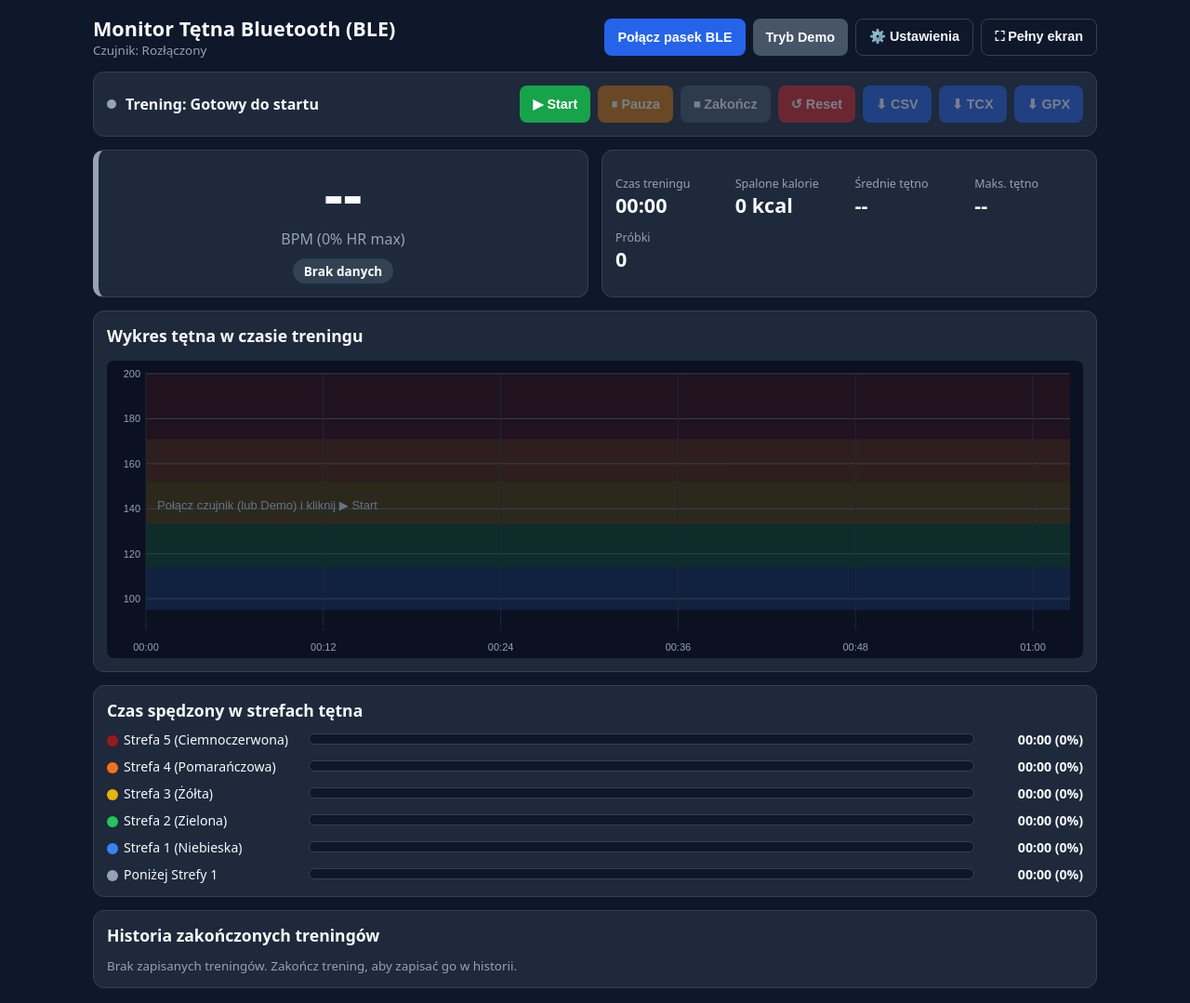
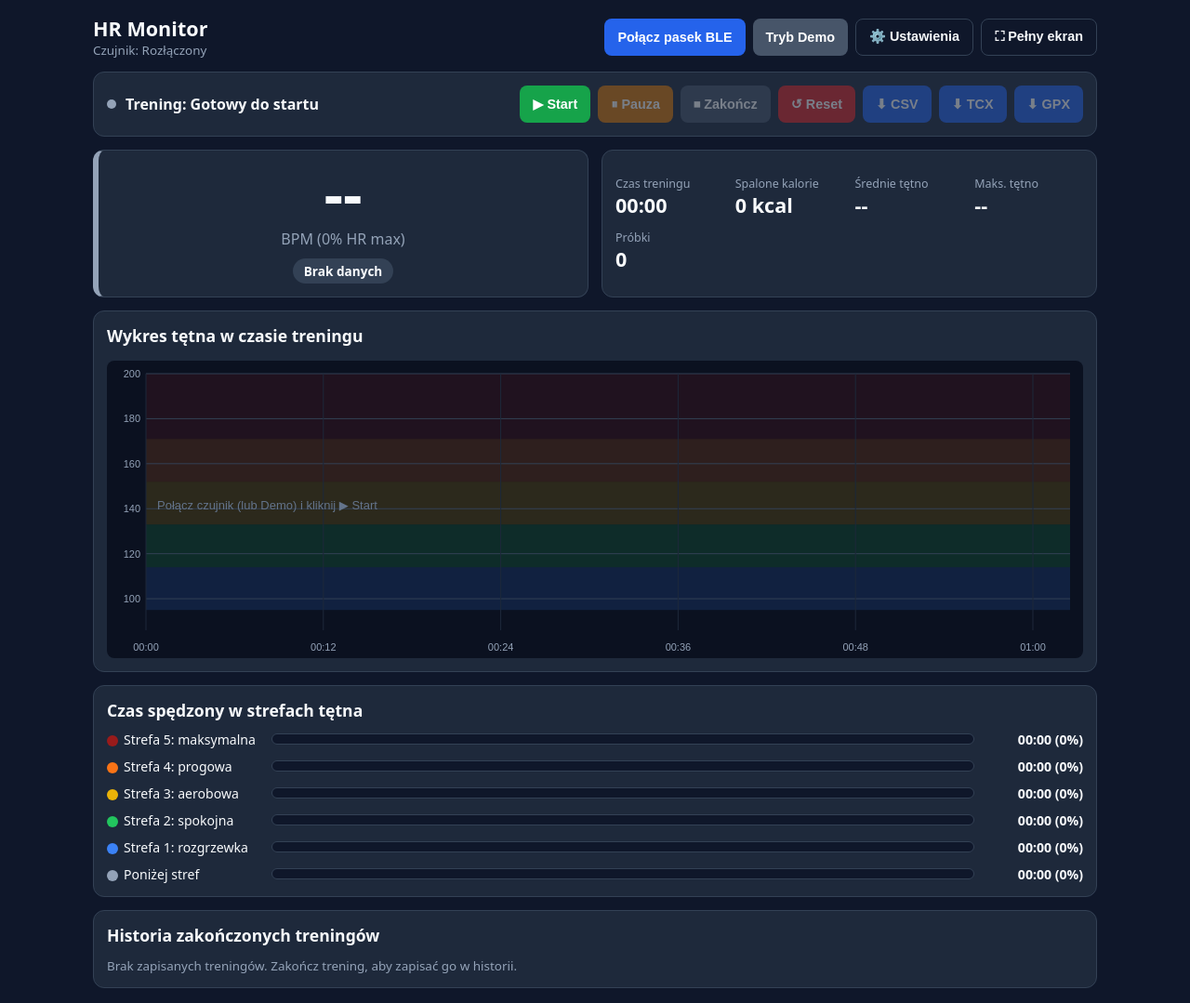
Before and after one commit to jarekj/hr-monitor, a plain HTML site: page index.html in a window 1280 px wide. Shown: the whole page at 93% size. Drawn offline with Linux system fonts and the light colour scheme.

Commit message:
Update index.html

```diff
--- a/index.html
+++ b/index.html
@@ -8,7 +8,7 @@
     <meta name="mobile-web-app-capable" content="yes" />
     <link rel="manifest" href="./manifest.json" />
     <link rel="icon" href="./icon.svg" type="image/svg+xml" />
-    <title>Monitor Tętna BLE</title>
+    <title>HR Monitor</title>
     <style>
         :root {
             --bg: #0f172a;
@@ -354,7 +354,7 @@
 
         .zone-summary-row {
             display: grid;
-            grid-template-columns: 205px 1fr 105px;
+            grid-template-columns: 165px 1fr 105px;
             align-items: center;
             gap: 12px;
             font-size: 0.88rem;
@@ -640,7 +640,7 @@
         <!-- Nagłówek -->
         <header>
             <div>
-                <h1>Monitor Tętna Bluetooth (BLE)</h1>
+                <h1>HR Monitor</h1>
                 <div id="bleStatusText" class="status-text">Czujnik: Rozłączony</div>
             </div>
             <div class="controls">
@@ -790,11 +790,11 @@
         const DEFAULT_AGE = 30;
         const DEFAULT_ZONE_MODE = 'pct';
         const DEFAULT_ZONES = [
-            { id: 1, name: 'Strefa 1 (Niebieska)', minPct: 50, maxPct: 60, minBpm: 95, maxBpm: 114, color: '#3b82f6' },
-            { id: 2, name: 'Strefa 2 (Zielona)', minPct: 60, maxPct: 70, minBpm: 114, maxBpm: 133, color: '#22c55e' },
-            { id: 3, name: 'Strefa 3 (Żółta)', minPct: 70, maxPct: 80, minBpm: 133, maxBpm: 152, color: '#eab308' },
-            { id: 4, name: 'Strefa 4 (Pomarańczowa)', minPct: 80, maxPct: 90, minBpm: 152, maxBpm: 171, color: '#f97316' },
-            { id: 5, name: 'Strefa 5 (Ciemnoczerwona)', minPct: 90, maxPct: 100, minBpm: 171, maxBpm: 190, color: '#991b1b' }
+            { id: 1, name: 'Strefa 1: rozgrzewka', minPct: 50, maxPct: 60, minBpm: 95, maxBpm: 114, color: '#3b82f6' },
+            { id: 2, name: 'Strefa 2: spokojna', minPct: 60, maxPct: 70, minBpm: 114, maxBpm: 133, color: '#22c55e' },
+            { id: 3, name: 'Strefa 3: aerobowa', minPct: 70, maxPct: 80, minBpm: 133, maxBpm: 152, color: '#eab308' },
+            { id: 4, name: 'Strefa 4: progowa', minPct: 80, maxPct: 90, minBpm: 152, maxBpm: 171, color: '#f97316' },
+            { id: 5, name: 'Strefa 5: maksymalna', minPct: 90, maxPct: 100, minBpm: 171, maxBpm: 190, color: '#991b1b' }
         ];
 
         // --- Profil i strefy tętna ---
@@ -1142,10 +1142,10 @@
                 const { minBpm } = getZoneBoundsBpm(zones[i]);
                 if (bpm >= minBpm) return zones[i];
             }
-            return { id: 0, name: 'Poniżej Strefy 1', color: '#94a3b8' };
-        }
-
-        // --- Podsumowanie czasu w strefach (od Strefy 5 na górze do Poniżej Strefy 1 na dole) ---
+            return { id: 0, name: 'Poniżej stref', color: '#94a3b8' };
+        }
+
+        // --- Podsumowanie czasu w strefach (od maksymalnej na górze do poniżej na dole) ---
         function renderZoneSummary() {
             const msByZone = { 0: 0, 1: 0, 2: 0, 3: 0, 4: 0, 5: 0 };
             let totalMs = 0;
@@ -1160,7 +1160,7 @@
 
             const displayZones = [
                 ...[...zones].reverse(),
-                { id: 0, name: 'Poniżej Strefy 1', color: '#94a3b8' }
+                { id: 0, name: 'Poniżej stref', color: '#94a3b8' }
             ];
 
             zoneSummaryList.innerHTML = '';
@@ -1334,7 +1334,7 @@
             });
         }
 
-        // --- Panel użytkownika i tabela stref (Strefa 5 na górze -> Strefa 1 na dole) ---
+        // --- Panel użytkownika i tabela stref (maksymalna na górze -> rozgrzewka na dole) ---
         btnTogglePanel.addEventListener('click', () => {
             userPanel.classList.toggle('hidden');
         });
@@ -1418,7 +1418,7 @@
                 if (zoneMode === 'pct') {
                     const { minBpm, maxBpm } = getZoneBoundsBpm(z);
                     tr.innerHTML = `
-            <td><span class="color-dot" style="background:${z.color}"></span>${z.name}</td>
+            <td><span class="color-dot" style="background:${z.color}"></span>${z.id}. ${z.name}</td>
             <td><input type="number" min="30" max="100" value="${z.minPct}" data-idx="${idx}" data-field="minPct"></td>
             <td><input type="number" min="40" max="110" value="${z.maxPct}" data-idx="${idx}" data-field="maxPct"></td>
             <td><strong>${minBpm} – ${isLast ? maxBpm + '+' : maxBpm} BPM</strong></td>
@@ -1427,7 +1427,7 @@
                     const pMin = Math.round((z.minBpm / hrMax) * 100);
                     const pMax = Math.round((z.maxBpm / hrMax) * 100);
                     tr.innerHTML = `
-            <td><span class="color-dot" style="background:${z.color}"></span>${z.name}</td>
+            <td><span class="color-dot" style="background:${z.color}"></span>${z.id}. ${z.name}</td>
             <td><input type="number" min="40" max="230" value="${z.minBpm}" data-idx="${idx}" data-field="minBpm"></td>
             <td><input type="number" min="50" max="240" value="${z.maxBpm}" data-idx="${idx}" data-field="maxBpm"></td>
             <td><strong>${pMin}% – ${isLast ? pMax + '%+' : pMax + '%'}</strong></td>
@@ -1721,7 +1721,7 @@
       </trkpt>`).join('');
 
             const gpx = `<?xml version="1.0" encoding="UTF-8"?>
-<gpx version="1.1" creator="Monitor Tetna BLE"
+<gpx version="1.1" creator="HR Monitor"
   xmlns="http://www.topografix.com/GPX/1/1"
   xmlns:gpxtpx="http://www.garmin.com/xmlschemas/TrackPointExtension/v1">
   <metadata>
```
